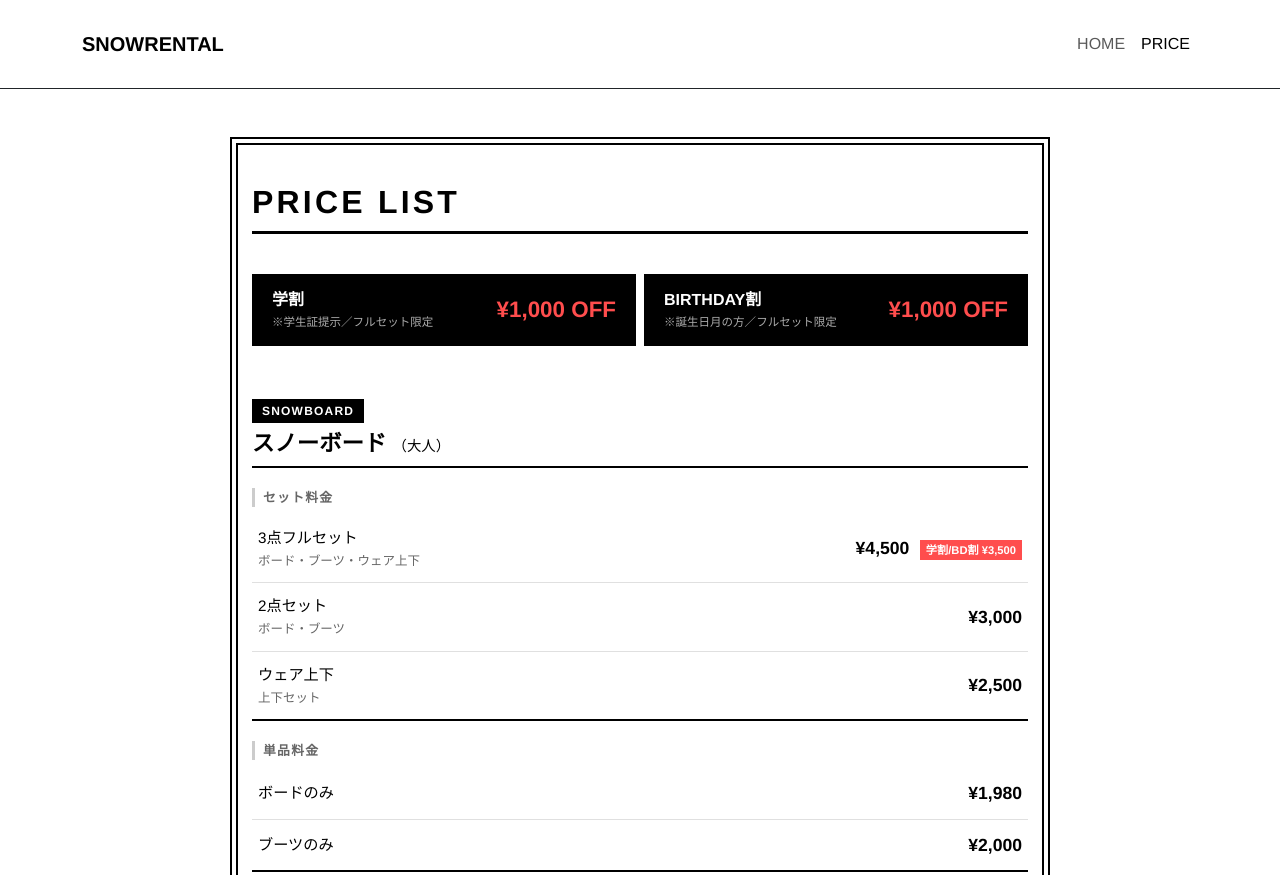
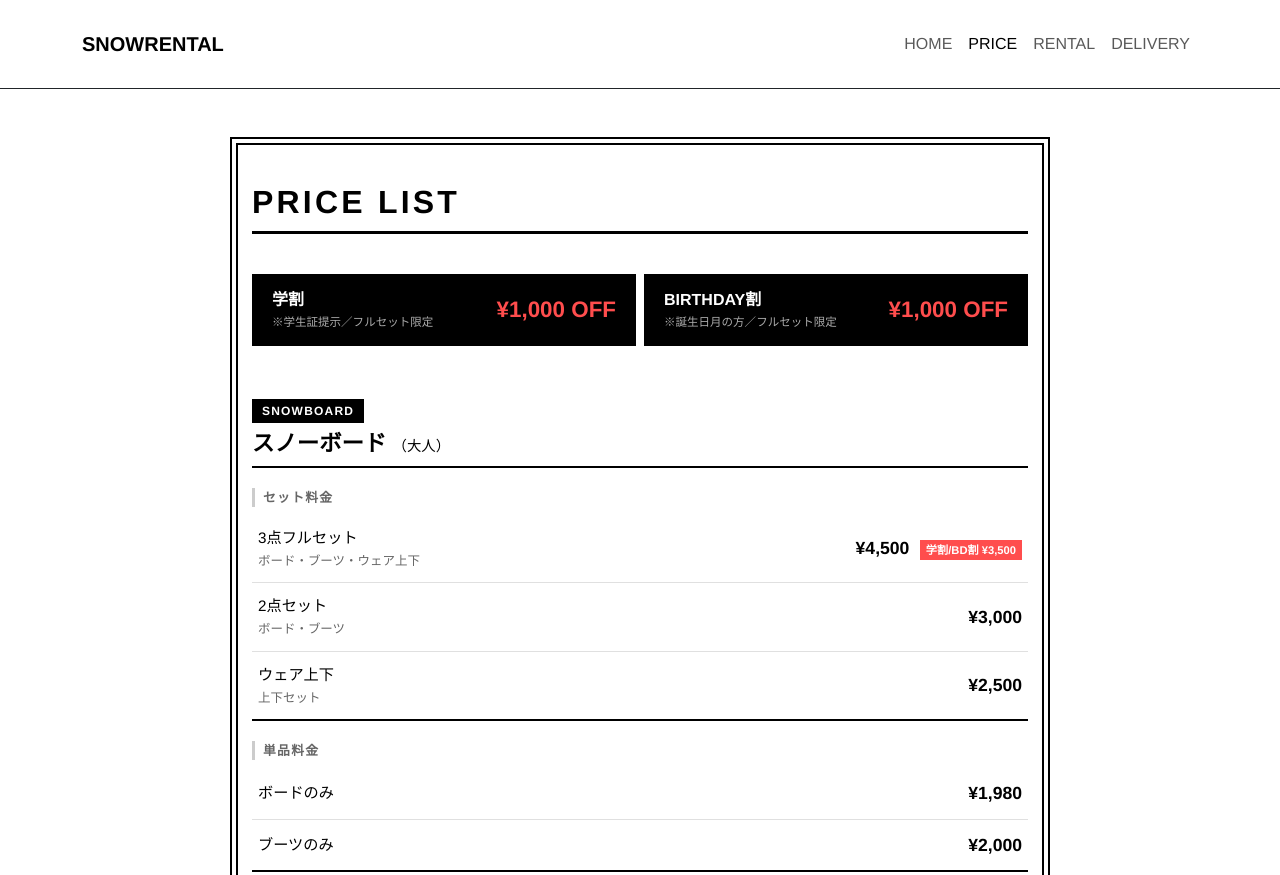
Before and after one commit to supplay/rental-app, a website: page price.html in a window 1280 px wide. Shown: the top 875 px of the page. Drawn offline with nearby package versions, Linux system fonts and the light colour scheme.

Commit message:
Add full navigation to price page

```diff
--- a/price.html
+++ b/price.html
@@ -44,6 +44,8 @@
         <div class="navbar-nav ms-auto">
             <a class="nav-link" href="home.html">HOME</a>
             <a class="nav-link active" href="price.html">PRICE</a>
+            <a class="nav-link" href="index.html">RENTAL</a>
+            <a class="nav-link" href="delivery.html">DELIVERY</a>
         </div>
     </div>
 </nav>
```
